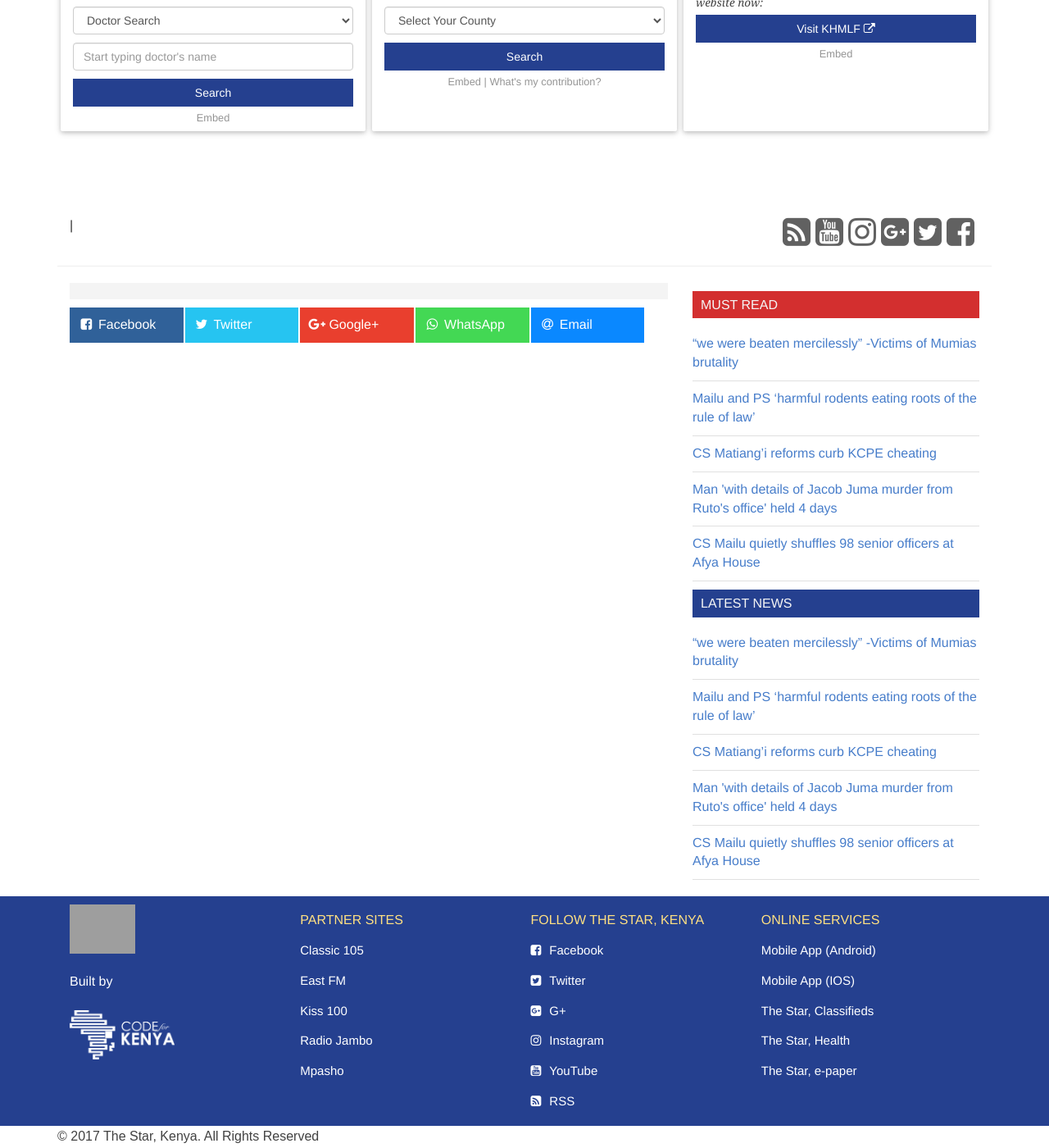
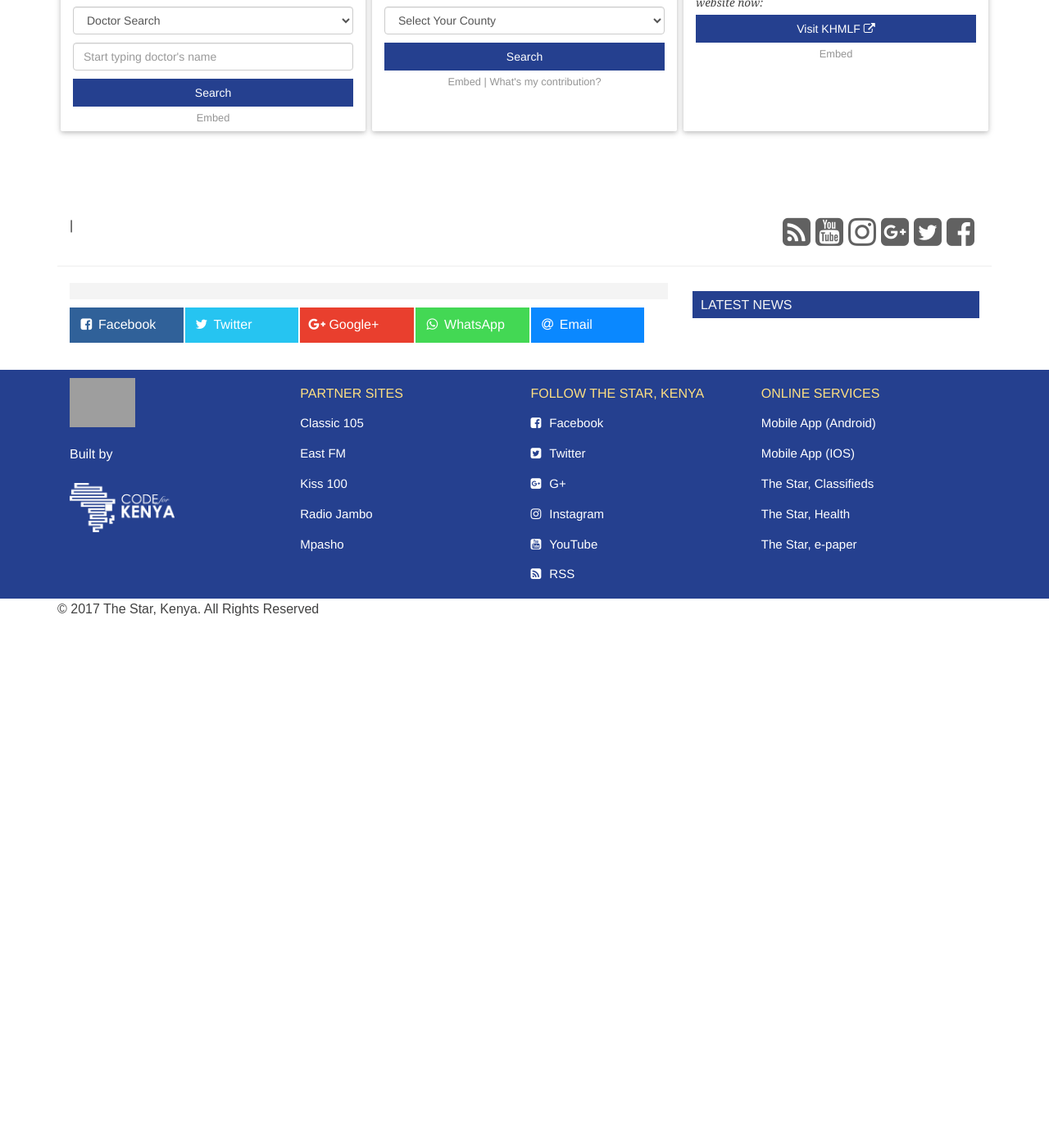
Before and after one commit to CodeForAfrica/HealthTools.KE-theStarHealth, a Jekyll site: the page built from story.md, in a window 1280 px wide and 1400 px high, scrolled down 311 px. Shown: the whole window at 82% size. Built offline with Jekyll 4.4.1, drawn with Linux system fonts in a browser that asks for light colours; nearby versions of some CDN libraries; a script that is not in the unit is left out; comment, search, counter and statistics services are not loaded; after the commit the page ends 1068 px from its top, so only the background shows below that; grey boxes are pictures that could not be loaded.

Commit message:
latest news update

```diff
--- a/_layouts/story-layout.html
+++ b/_layouts/story-layout.html
@@ -102,46 +102,9 @@
     </div>
     <div class="col-md-4">
         <!-- ads -->
-        <div class="must-read">
-            <h4>Must read</h4>
-            <ul class="must-read-links">
-                <li>
-                    <a href="#">“we were beaten mercilessly” -Victims of Mumias brutality</a>
-                </li>
-                <li>
-                    <a href="#">Mailu and PS ‘harmful rodents eating roots of the rule of law’</a>
-                </li>
-                <li>
-                    <a href="#">CS Matiang’i reforms curb KCPE cheating</a>
-                </li>
-                <li>
-                    <a href="#">Man 'with details of Jacob Juma murder from Ruto's office' held 4 days</a>
-                </li>
-                <li>
-                    <a href="#">CS Mailu quietly shuffles 98 senior officers at Afya House</a>
-                </li>
-            </ul>
-        </div>
-
         <div class="latest-news">
             <h4>Latest News</h4>
-            <ul class="latest-news-links">
-                 <li>
-                    <a href="#">“we were beaten mercilessly” -Victims of Mumias brutality</a>
-                </li>
-                <li>
-                    <a href="#">Mailu and PS ‘harmful rodents eating roots of the rule of law’</a>
-                </li>
-                <li>
-                    <a href="#">CS Matiang’i reforms curb KCPE cheating</a>
-                </li>
-                <li>
-                    <a href="#">Man 'with details of Jacob Juma murder from Ruto's office' held 4 days</a>
-                </li>
-                <li>
-                    <a href="#">CS Mailu quietly shuffles 98 senior officers at Afya House</a>
-                </li>
-            </ul>
+            <ul class="latest-news-links"></ul>
         </div>
         <div class="classifieds"></div>
     </div>
--- a/js/story.js
+++ b/js/story.js
@@ -63,6 +63,32 @@ function get_classifieds() {
     });
 }
 
+function get_news_feed() {
+    title_arr = []
+    link_arr = []
+    url = 'https://nv68l36lle.execute-api.eu-west-1.amazonaws.com/prod'
+    $.ajax({
+        method: "get",
+        url: url,
+        error: (function( err ) {
+            d = $.parseXML(err.responseText)
+            $xml = $(d)
+            $xml.find("item>link").each(function(){ link_arr.push($(this).text())})
+            $xml.find("item>title").each(function(){ title_arr.push($(this).text())})
+            html = ''
+            for (var i = 0; i < title_arr.length; i++) {
+                html += '<li>'
+                html += '<a href="'+ link_arr[i] +'">'+ title_arr[i] +'</a>'
+                html += '</li>'
+            }
+            $('.latest-news-links').html(html)
+        }),
+        success: (function( data ) {
+            console.log(err)
+        })
+    });
+}
+
 function social_media_share_button_update(title) {
     //Make the share buttons share the correct story
     $('.rrssb-facebook a').attr('href', 'https://www.facebook.com/sharer/sharer.php?u=' + window.location.href)
@@ -76,5 +102,5 @@ function social_media_share_button_update(title) {
 $(document).ready(function () {
     //Load the classifieds section
     get_classifieds();
-
+    get_news_feed()
 });
```
